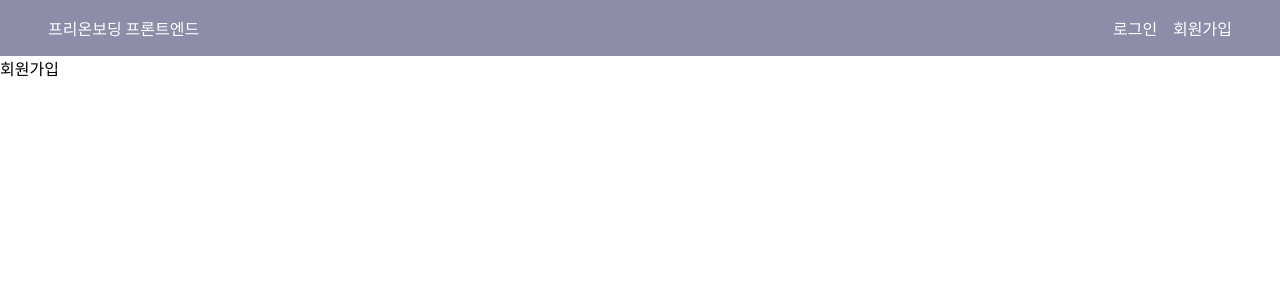
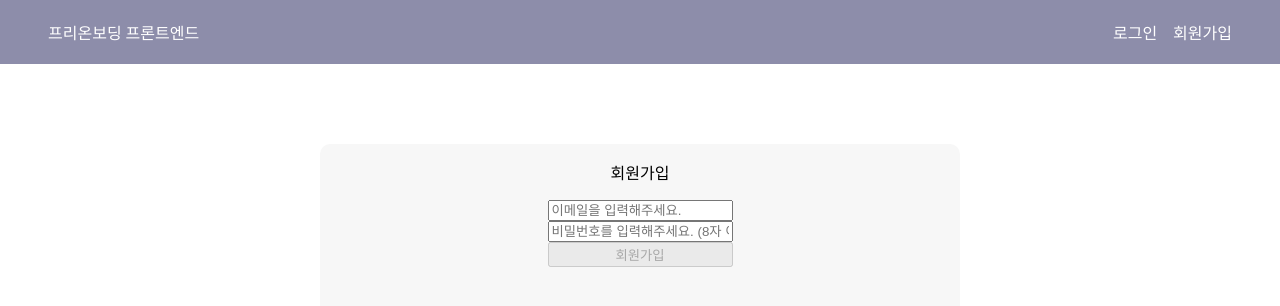
Before and after one commit to YejinHwang-D/wanted-pre-onboarding-frontend, a React (Create React App) app: page /signup in a window 1280 px wide. Shown: the top 306 px of the page. Built offline with nearby package versions, Linux system fonts and the light colour scheme.

Commit message:
feat: 회원가입 기능 추가

```diff
--- a/src/App.js
+++ b/src/App.js
@@ -8,7 +8,7 @@ import { Routes, Route } from 'react-router-dom';
 function App() {
   return (
     <div className="App">
-      <Header></Header>
+      <Header />
       <Routes>
         <Route path="/" element={<Main />}></Route>
         <Route path="/signin" element={<Signin />}></Route>
--- a/src/component/Header.js
+++ b/src/component/Header.js
@@ -1,15 +1,13 @@
 import { Link } from 'react-router-dom';
 import styled from 'styled-components';
 
-const LinkStyled = styled(Link)`
-  text-decoration: none;
-  color: white;
-`;
 const HeaderStyled = styled.header`
   display: flex;
   justify-content: space-between;
+  align-items: center;
   background-color: #8d8daa;
   color: white;
+  height: 4em;
 `;
 const LogoDiv = styled.div`
   margin-left: 3em;
@@ -17,6 +15,10 @@ const LogoDiv = styled.div`
 const SignDiv = styled.div`
   margin-right: 3em;
   display: flex;
+`;
+const LinkStyled = styled(Link)`
+  text-decoration: none;
+  color: white;
 `;
 const P = styled.p`
   margin-left: 1em;
--- a/src/component/Main.js
+++ b/src/component/Main.js
@@ -1,5 +1,12 @@
+import styled from 'styled-components';
+
+const Section = styled.main`
+  display: flex;
+  justify-content: center;
+`;
+
 function Main() {
-  return <section>메인 화면</section>;
+  return <Section>메인 화면</Section>;
 }
 
 export default Main;
--- a/src/component/Signin.js
+++ b/src/component/Signin.js
@@ -1,5 +1,78 @@
+import { useRef, useEffect, useState } from 'react';
+import styled from 'styled-components';
+
+const Section = styled.main`
+  display: flex;
+  justify-content: center;
+`;
+const Div = styled.div`
+  display: flex;
+  flex-direction: column;
+  align-items: center;
+  width: 50%;
+  height: 20em;
+  margin-top: 5em;
+  border-radius: 10px;
+  background-color: #f7f7f7;
+`;
+const Form = styled.form`
+  display: flex;
+  flex-direction: column;
+`;
+
 function Signin() {
-  return <section>로그인</section>;
+  const [inputs, setInputs] = useState({
+    email: '',
+    password: '',
+  });
+  const signinBtn = useRef();
+
+  useEffect(() => {
+    if (inputs.email.includes('@') && inputs.password.length >= 8) {
+      signinBtn.current.disabled = false;
+    } else {
+      signinBtn.current.disabled = true;
+    }
+  }, [inputs]);
+
+  function changeHandler(e) {
+    const { name, value } = e.target;
+    setInputs({ ...inputs, [name]: value });
+  }
+
+  return (
+    <Section>
+      <Div>
+        <p>로그인</p>
+        <Form>
+          <input
+            data-testid="email-input"
+            type="email"
+            name="email"
+            value={inputs.email}
+            onChange={changeHandler}
+            placeholder="이메일을 입력해주세요."
+          />
+          <input
+            data-testid="password-input"
+            type="password"
+            name="password"
+            value={inputs.password}
+            onChange={changeHandler}
+            placeholder="비밀번호를 입력해주세요. (8자 이상)"
+          />
+          <button
+            data-testid="signin-button"
+            type="submit"
+            ref={signinBtn}
+            disabled
+          >
+            로그인
+          </button>
+        </Form>
+      </Div>
+    </Section>
+  );
 }
 
 export default Signin;
--- a/src/component/Signup.js
+++ b/src/component/Signup.js
@@ -1,5 +1,101 @@
+import { useRef, useEffect, useState } from 'react';
+import { useNavigate } from 'react-router-dom';
+import axios from 'axios';
+import styled from 'styled-components';
+
+const Section = styled.main`
+  display: flex;
+  justify-content: center;
+`;
+const Div = styled.div`
+  display: flex;
+  flex-direction: column;
+  align-items: center;
+  width: 50%;
+  height: 20em;
+  margin-top: 5em;
+  border-radius: 10px;
+  background-color: #f7f7f7;
+`;
+const Form = styled.form`
+  display: flex;
+  flex-direction: column;
+`;
+
 function Signup() {
-  return <section>회원가입</section>;
+  const [inputs, setInputs] = useState({
+    email: '',
+    password: '',
+  });
+  const signinBtn = useRef();
+  const navigate = useNavigate();
+
+  useEffect(() => {
+    if (inputs.email.includes('@') && inputs.password.length >= 8) {
+      signinBtn.current.disabled = false;
+    } else {
+      signinBtn.current.disabled = true;
+    }
+  }, [inputs]);
+
+  function changeHandler(e) {
+    const { name, value } = e.target;
+    setInputs({ ...inputs, [name]: value });
+  }
+
+  async function submitHandler(e) {
+    e.preventDefault();
+    const res = await axios({
+      url: 'https://www.pre-onboarding-selection-task.shop/auth/signup',
+      method: 'post',
+      headers: {
+        'Content-Type': 'application/json',
+      },
+      data: {
+        email: inputs.email,
+        password: inputs.password,
+      },
+    });
+    console.log(res);
+    if (res.status === 201) {
+      alert('회원가입이 완료되었습니다.');
+      navigate('/signin');
+    }
+  }
+
+  return (
+    <Section>
+      <Div>
+        <p>회원가입</p>
+        <Form onSubmit={submitHandler}>
+          <input
+            data-testid="email-input"
+            type="email"
+            name="email"
+            value={inputs.email}
+            onChange={changeHandler}
+            placeholder="이메일을 입력해주세요."
+          />
+          <input
+            data-testid="password-input"
+            type="password"
+            name="password"
+            value={inputs.password}
+            onChange={changeHandler}
+            placeholder="비밀번호를 입력해주세요. (8자 이상)"
+          />
+          <button
+            data-testid="signin-button"
+            type="submit"
+            ref={signinBtn}
+            disabled
+          >
+            회원가입
+          </button>
+        </Form>
+      </Div>
+    </Section>
+  );
 }
 
 export default Signup;
```
Also changed, not shown: 1 other file (tests, documents, lock files or other folders).
